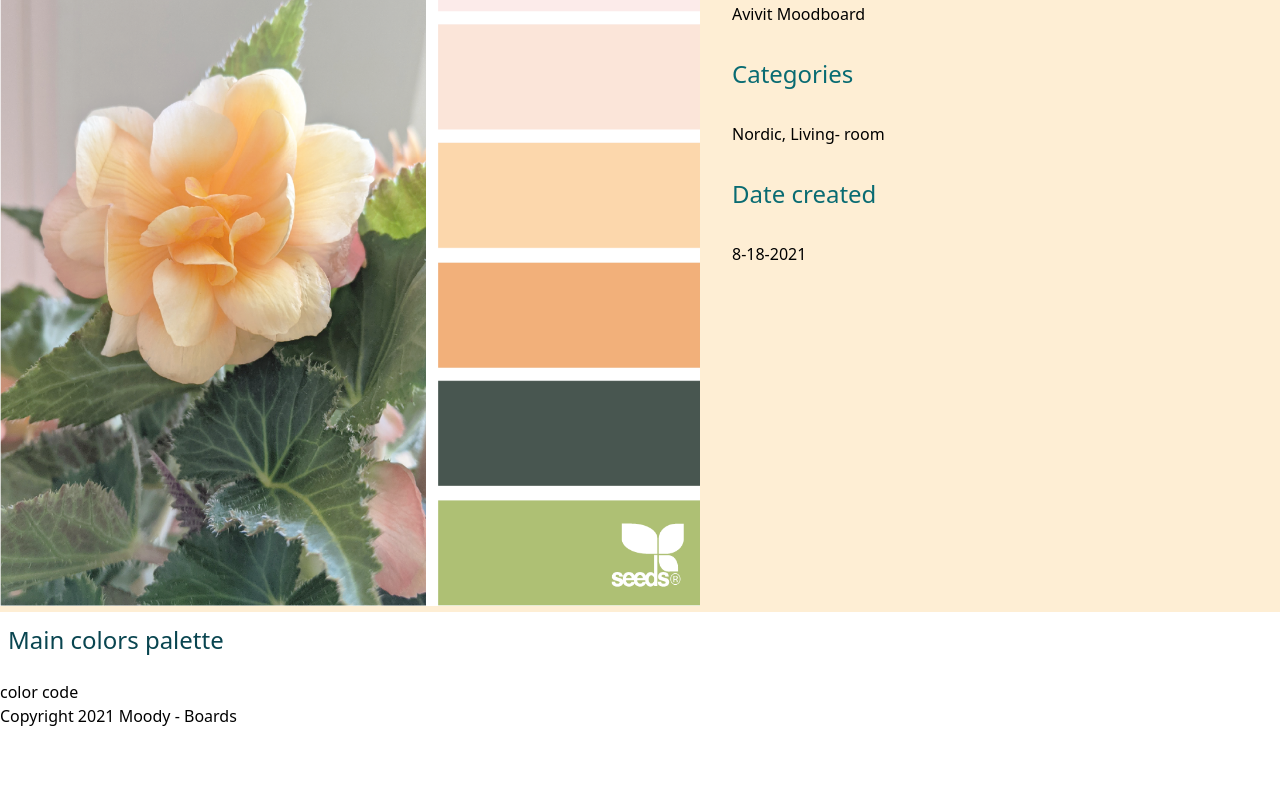
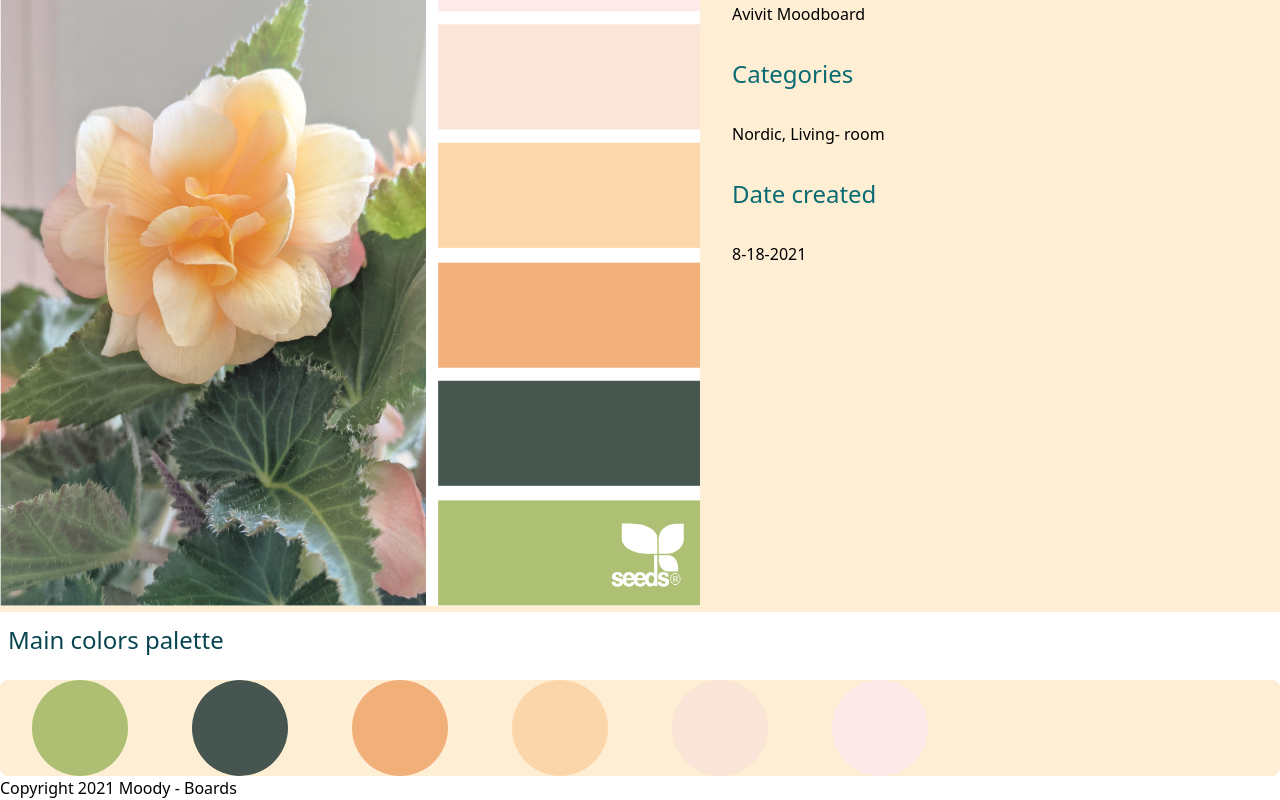
Before and after one commit to Avivitw/moody-board, a Next.js app: page /board in a window 1280 px wide. Shown: the part 202-1002 px from the top of the page. Before the commit the page ends 930 px from the top, so only its background shows below. Built offline with nearby package versions, Linux system fonts and the light colour scheme.

Commit message:
initial palette implemntaion

```diff
--- a/components/Palette.js
+++ b/components/Palette.js
@@ -1,5 +1,22 @@
-const Palette = () => {
-  return <div>color code</div>;
+const colorRgb = function (color) {
+  let rgbColor = `rgba(${color.r}, ${color.g} ,${color.b})`;
+  return rgbColor;
+};
+
+const Palette = (props) => {
+  let colors = props.colors.map((c) => {
+    return (
+      <div
+        class="rounded-full h-24 w-24 flex items-center justify-center mx-8"
+        style={{ backgroundColor: colorRgb(c) }}
+      ></div>
+    );
+  });
+  return (
+    <div>
+      <div class="flex flex-row bg-secondaryA rounded-lg">{colors}</div>
+    </div>
+  );
 };
 
 export default Palette;
--- a/pages/board.js
+++ b/pages/board.js
@@ -2,6 +2,44 @@ import Image from "next/image";
 import Palette from "../components/Palette";
 
 export default function Board() {
+  const samplePalette = [
+    {
+      moodBoardId: 1,
+      r: 174,
+      g: 191,
+      b: 115,
+    },
+    {
+      moodBoardId: 1,
+      r: 70,
+      g: 85,
+      b: 79,
+    },
+    {
+      moodBoardId: 1,
+      r: 241,
+      g: 175,
+      b: 121,
+    },
+    {
+      moodBoardId: 1,
+      r: 251,
+      g: 214,
+      b: 171,
+    },
+    {
+      moodBoardId: 1,
+      r: 250,
+      g: 228,
+      b: 216,
+    },
+    {
+      moodBoardId: 1,
+      r: 251,
+      g: 234,
+      b: 233,
+    },
+  ];
   return (
     <>
       <div class="flex flex-row bg-secondaryA">
@@ -23,7 +61,7 @@ export default function Board() {
         </div>
       </div>
       <h3 class="palette">Main colors palette</h3>
-      <Palette></Palette>
+      <Palette colors={samplePalette}></Palette>
     </>
   );
 }
```
